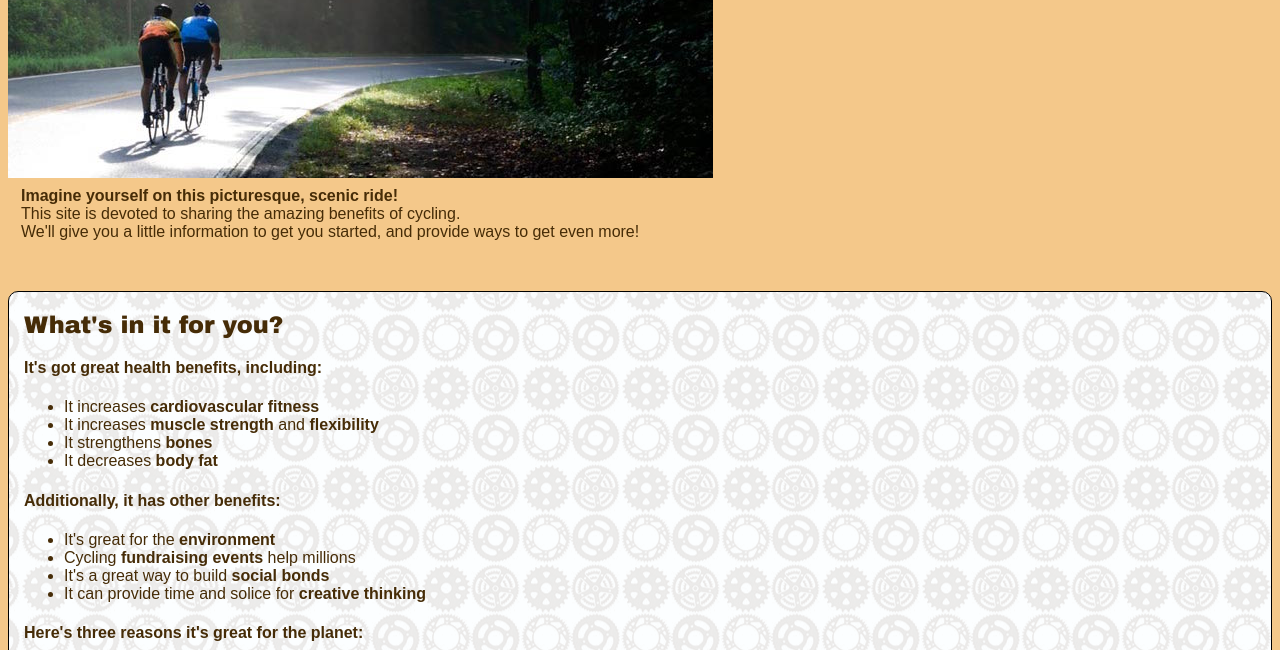
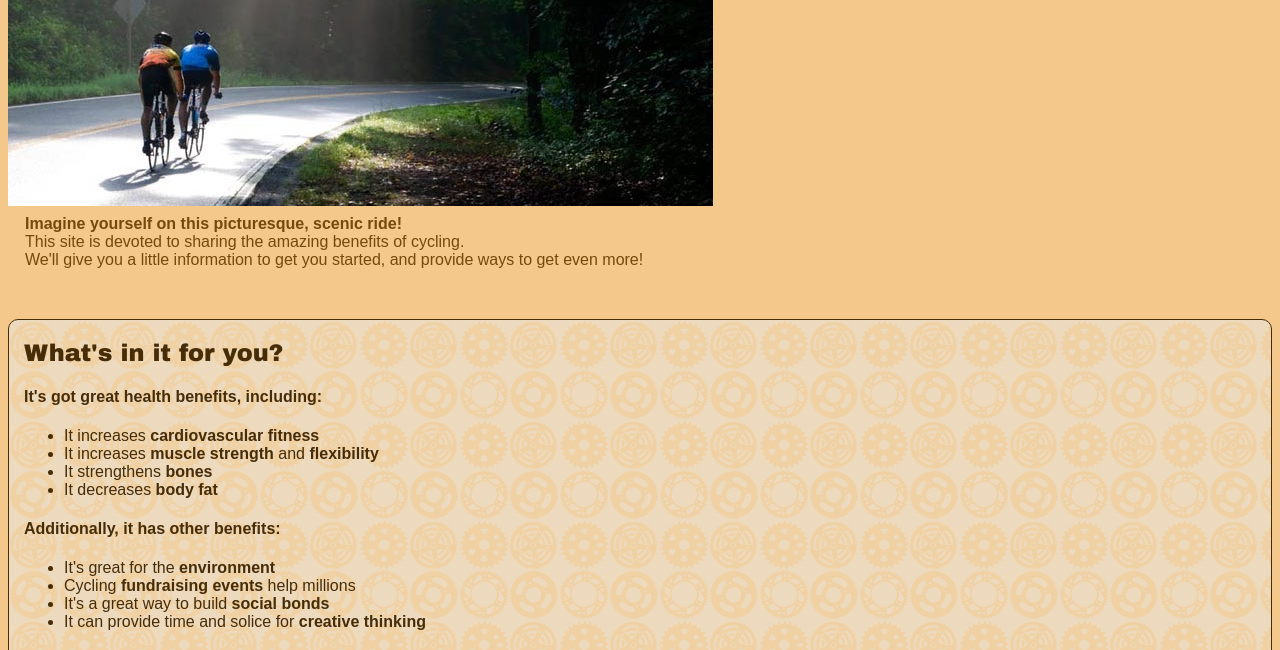
Before and after one commit to greghuber/greghuber.github.io, a plain HTML site: page index.html in a window 1280 px wide. Shown: the part 107-757 px from the top of the page. Drawn offline with Linux system fonts and the light colour scheme.

Commit message:
Add new background image and adjust layout

```diff
--- a/styles.css
+++ b/styles.css
@@ -2,35 +2,41 @@ body {
 	background: #f4c88a;
 }
 h1 {
+	margin-top: 50px;
 	margin-left: 13px;
 	color: #75490b;
 }
 h1, h2 {
 	font-family: Arial black, sans-serif
 }
-.benefits {
-	background-image: url("cycling_tile03.jpg");
-	background-position: right;
-}
+
 .purpose {
 	margin-top: 5px;
 	margin-bottom: 50px;
-	margin-left: 13px;
+	margin-left: 17px;
 	font-family: Avenir, sans-serif;
-	color: #462c07;
+	color: #75490b;
+}
+.benefits {
+	background-image: url("cycling_tile04.jpg");
+	#background-position: right;
+}
+.information {
+	background-color: #f5debc;
 }
 section {
 	font-family: Avenir, sans-serif;
 	padding-left: 15px;
 	padding-bottom: 1px;
-	background-color: white;
+	background-color: #f5debc;
 	border-style: solid;
-	border-color: black;
+	border-color: #462c07;
 	border-width: 1px;
 	border-radius: 10px;
 	margin-top: 10px;
 	color: #462c07;
 	#width: 690px;
+}
 }
 #usa {
 	font-weight: bold;
```
Also changed, not shown: cycling_tile04.jpg (added).
